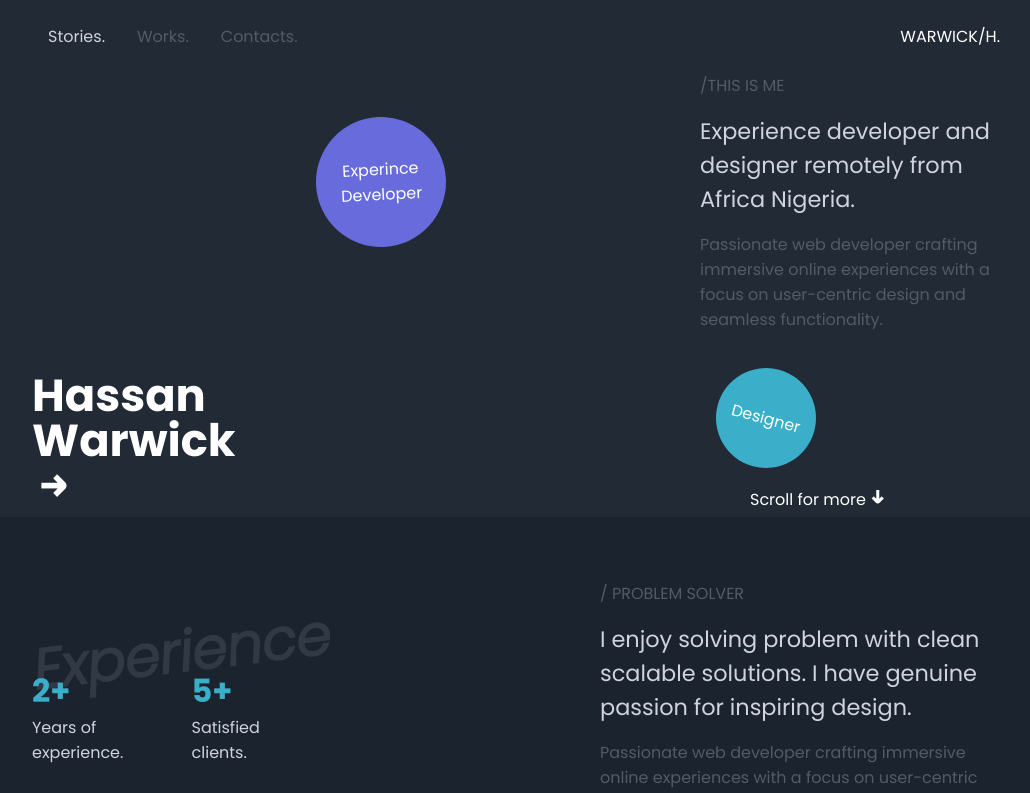
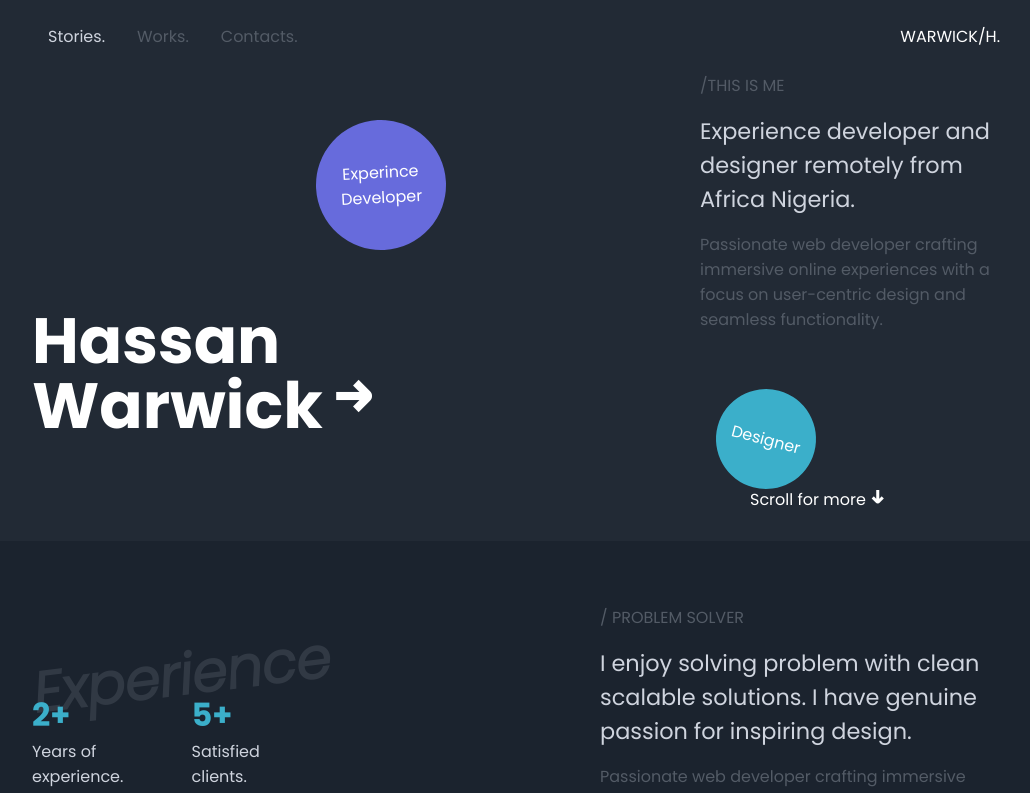
Before and after one commit to Im-Hassan-wd/react-portfolio, a React (Create React App) app: page / in a window 1280 px wide. Shown: the top 793 px of the page, without its empty margins (124-1154 px from the left). Built offline with nearby package versions, Linux system fonts and the light colour scheme.

Commit message:
components and pages

```diff
--- /dev/null
+++ b/src/components/ContactForm.js
@@ -0,0 +1,18 @@
+import "./ContactForm.css";
+
+export default function ContactForm() {
+  return (
+    <div className="contact-form">
+      <div className="form-intro">
+        <div className="form-header">
+          Let's connect.<i className="fi fi-bs-arrow-small-right"></i>
+        </div>
+        <p>
+          Warwick is a skilled web designer and developer ready to bring your
+          online vision to life - contact me today to discuss your project and
+          create a captivating website that exceeds your expectations.
+        </p>
+      </div>
+    </div>
+  );
+}
--- a/src/pages/home/Home.css
+++ b/src/pages/home/Home.css
@@ -9,7 +9,16 @@
   background-size: cover;
   z-index: 1;
 }
-.intro .me {
+.intro h1 {
+  margin-bottom: 32px;
+  font-size: 4rem;
+}
+@media (min-width: 671px) {
+  .intro h1 {
+    transform: translateY(-80px);
+  }
+}
+.intro .me:first-of-type {
   display: block;
 }
 .span {
--- a/src/pages/home/Home.js
+++ b/src/pages/home/Home.js
@@ -7,6 +7,7 @@ import Service from "./Service";
 import Intro from "./Intro";
 import Work from "./Work";
 import Review from "./Review";
+import ContactForm from "../../components/ContactForm";
 
 export default function Home() {
   return (
@@ -16,6 +17,7 @@ export default function Home() {
       <Service />
       <Work />
       <Review />
+      <ContactForm />
     </div>
   );
 }
```
Also changed, not shown: src/components/ContactForm.css (added).
